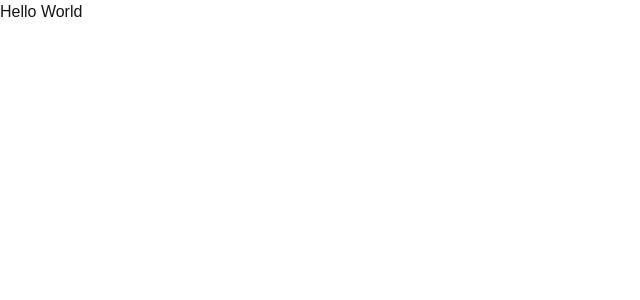
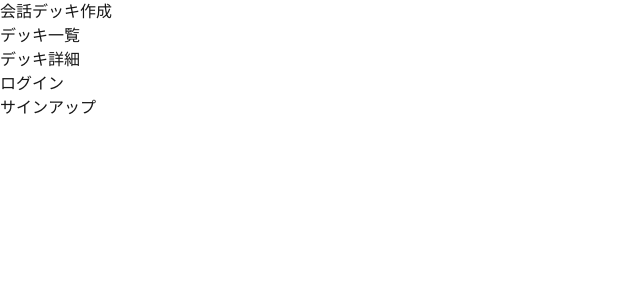
Before and after one commit to k4nkan/RSS_Hackathon_2025_HansodeMan, a Next.js app in the folder frontend/: page / in a window 1280 px wide. Shown: the top 300 px of the page, without its empty margins (0-640 px from the left). Built offline with nearby package versions, Linux system fonts and the light colour scheme.

Commit message:
ページ遷移の実装

```diff
--- /dev/null
+++ b/frontend/app/about/page.tsx
@@ -0,0 +1,14 @@
+import Link from "next/link";
+
+export default function AboutPage() {
+  return (
+    <div>
+      <h1>このサイトについて</h1>
+      <div>
+        <Link href="/">
+          <button>ホーム</button>
+        </Link>
+      </div>
+    </div>
+  );
+}
--- /dev/null
+++ b/frontend/app/create/page.tsx
@@ -0,0 +1,13 @@
+import Link from "next/link";
+export default function CreateDeckPage() {
+  return (
+    <div>
+      <h1>会話デッキ作成画面</h1>
+      <div>
+        <Link href="/">
+          <button>ホーム</button>
+        </Link>
+      </div>
+    </div>
+  );
+}
--- /dev/null
+++ b/frontend/app/detail/page.tsx
@@ -0,0 +1,13 @@
+import Link from "next/link";
+export default function DeckDetailPage() {
+  return (
+    <div>
+      <h1>デッキ詳細画面</h1>
+      <div>
+        <Link href="/">
+          <button>ホーム</button>
+        </Link>
+      </div>
+    </div>
+  );
+}
--- /dev/null
+++ b/frontend/app/list/page.tsx
@@ -0,0 +1,13 @@
+import Link from "next/link";
+export default function DeckListPage() {
+  return (
+    <div>
+      <h1>会話デッキ一覧</h1>
+      <div>
+        <Link href="/">
+          <button>ホーム</button>
+        </Link>
+      </div>
+    </div>
+  );
+}
--- /dev/null
+++ b/frontend/app/login/page.tsx
@@ -0,0 +1,13 @@
+import Link from "next/link";
+export default function LoginPage() {
+  return (
+    <div>
+      <h1>ログイン画面</h1>
+      <div>
+        <Link href="/">
+          <button>ホーム</button>
+        </Link>
+      </div>
+    </div>
+  );
+}
--- a/frontend/app/page.tsx
+++ b/frontend/app/page.tsx
@@ -1,5 +1,34 @@
 import Image from "next/image";
+import Link from "next/link";
 
 export default function Home() {
-  return <h1>Hello World</h1>;
+  return (
+    <div>
+      <div>
+        <Link href="/create">
+          <button>会話デッキ作成</button>
+        </Link>
+      </div>
+      <div>
+        <Link href="/list">
+          <button>デッキ一覧</button>
+        </Link>
+      </div>
+      <div>
+        <Link href="/detail">
+          <button>デッキ詳細</button>
+        </Link>
+      </div>
+      <div>
+        <Link href="/login">
+          <button>ログイン</button>
+        </Link>
+      </div>
+      <div>
+        <Link href="/signup">
+          <button>サインアップ</button>
+        </Link>
+      </div>
+    </div>
+  );
 }
--- /dev/null
+++ b/frontend/app/signup/page.tsx
@@ -0,0 +1,13 @@
+import Link from "next/link";
+export default function SignUpPage() {
+  return (
+    <div>
+      <h1>新規登録画面</h1>
+      <div>
+        <Link href="/">
+          <button>ホーム</button>
+        </Link>
+      </div>
+    </div>
+  );
+}
```
